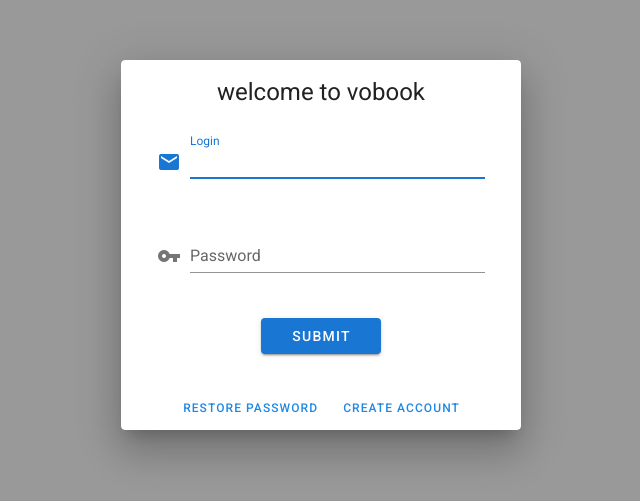
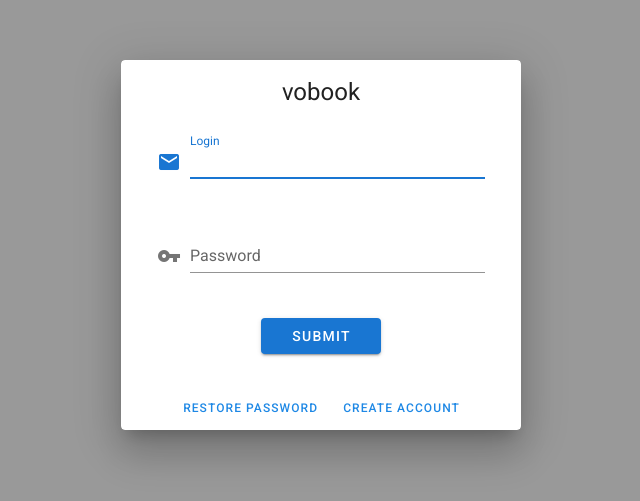
Before and after one commit to vobook/vue-app, a Nuxt app: page /login in a window 1280 px wide. Shown: the part 155-656 px from the top of the page, without its empty margins (319-959 px from the left). Built offline with nearby package versions, Linux system fonts and the light colour scheme; what vue-notification would draw is missing.

Commit message:
test push to master

```diff
--- a/pages/login.vue
+++ b/pages/login.vue
@@ -12,7 +12,7 @@
             <v-card>
               <v-card-title>
                 <v-spacer></v-spacer>
-                <div class="headline text-center">welcome to vobook</div>
+                <div class="headline text-center">vobook</div>
                 <v-spacer></v-spacer>
               </v-card-title>
               <v-card-text>
```
